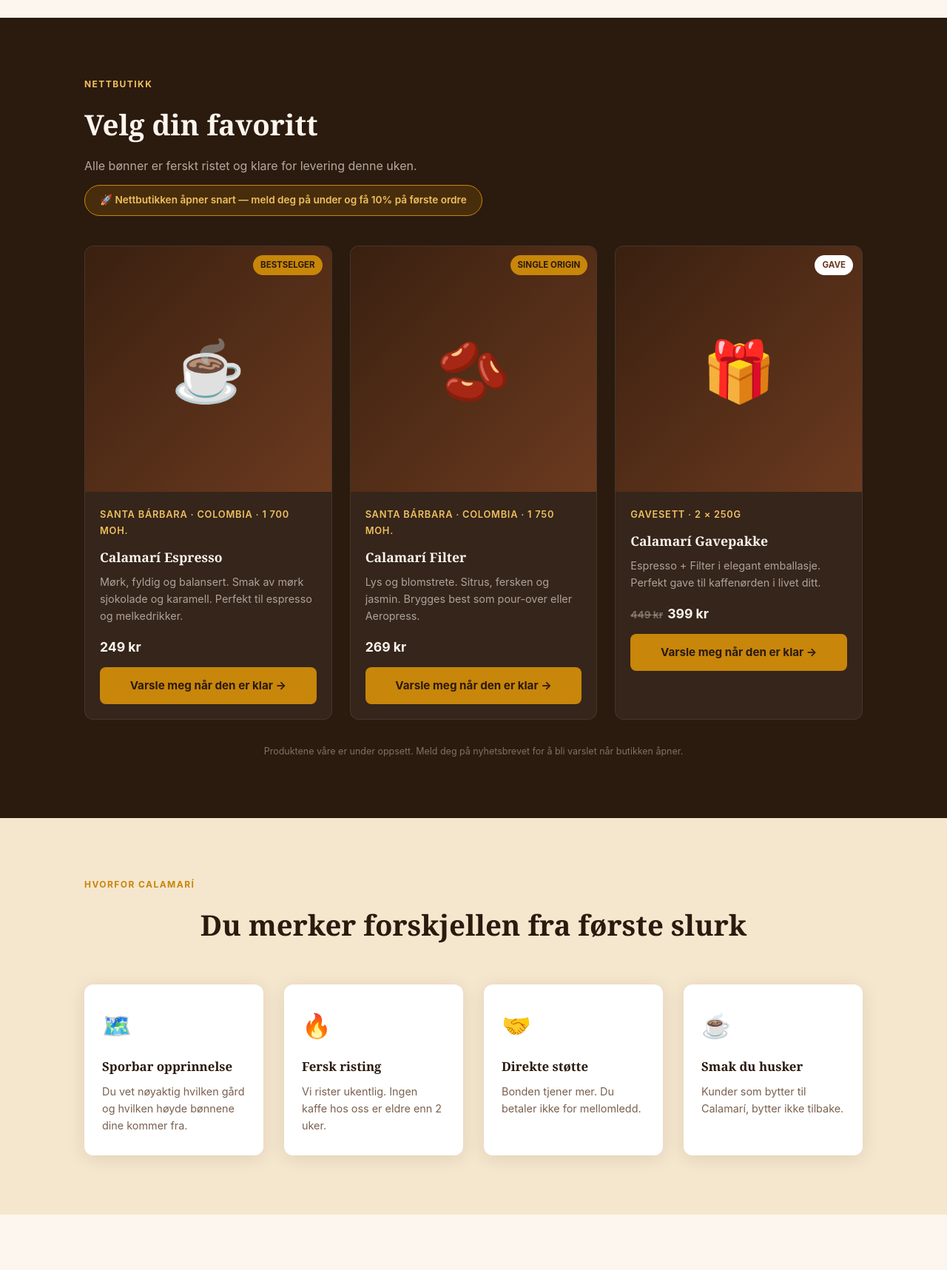
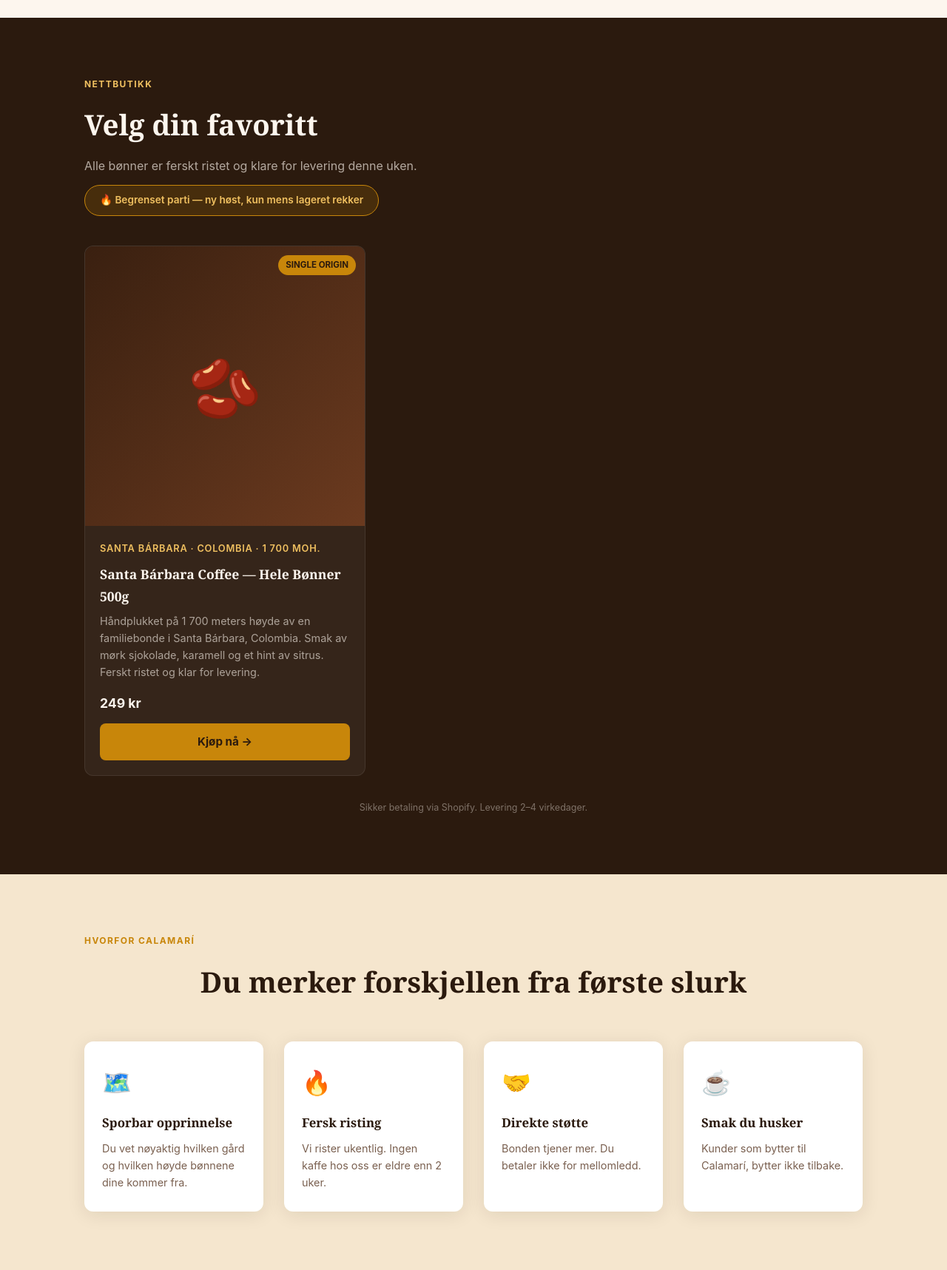
Before and after one commit to davidmyrann-sketch/cafecalamari-web, a Flask app: page / in a window 1280 px wide. Shown: the part 1605-3322 px from the top of the page at 74% size. Run offline with Flask 3, Linux system fonts and the light colour scheme.

Commit message:
Butikk: ett produkt med direkte Shopify-lenke (Santa Bárbara 500g)

```diff
--- a/templates/index.html
+++ b/templates/index.html
@@ -350,73 +350,31 @@
     <p class="section-tag">{{ t.shop_tag }}</p>
     <h2>{{ t.shop_h2 }}</h2>
     <p class="shop-sub sans">{{ t.shop_sub }}</p>
-    <p class="fomo-bar sans">
-      {% if lang == 'no' %}🚀 Nettbutikken åpner snart — meld deg på under og få 10% på første ordre{% elif lang == 'es' %}🚀 La tienda abre pronto — suscríbete abajo y recibe 10% en tu primer pedido{% else %}🚀 Shop opening soon — sign up below and get 10% off your first order{% endif %}
+    <p class="fomo-bar sans">🔥
+      {% if lang == 'no' %}Begrenset parti — ny høst, kun mens lageret rekker{% elif lang == 'es' %}Lote limitado — nueva cosecha, solo mientras dure el stock{% else %}Limited batch — new harvest, only while stocks last{% endif %}
     </p>
 
-    <div class="products-grid">
+    <div class="products-grid" style="max-width:380px;">
 
-      <!-- Produkt 1 -->
-      <div class="product-card">
-        <div class="product-img">
-          ☕
-          <span class="product-badge">Bestselger</span>
-        </div>
-        <div class="product-body">
-          <div class="origin">Santa Bárbara · Colombia · 1 700 moh.</div>
-          <h3>Calamarí Espresso</h3>
-          <p class="sans">Mørk, fyldig og balansert. Smak av mørk sjokolade og karamell. Perfekt til espresso og melkedrikker.</p>
-          <div class="product-footer">
-            <div class="product-price sans">249 kr</div>
-          </div>
-          <!-- SHOPIFY BUY BUTTON — lim inn embed-kode her fra Shopify admin → Buy Button -->
-          <div class="shopify-buy-btn-wrap" id="shopify-product-1">
-            <a href="#nyhetsbrev" class="btn-buy">
-              {% if lang == 'no' %}Varsle meg når den er klar →{% elif lang == 'es' %}Avísame cuando esté listo →{% else %}Notify me when ready →{% endif %}
-            </a>
-          </div>
-        </div>
-      </div>
-
-      <!-- Produkt 2 -->
+      <!-- Santa Bárbara Coffee — Hele Bønner 500g -->
       <div class="product-card">
         <div class="product-img">
           🫘
           <span class="product-badge">Single Origin</span>
         </div>
         <div class="product-body">
-          <div class="origin">Santa Bárbara · Colombia · 1 750 moh.</div>
-          <h3>Calamarí Filter</h3>
-          <p class="sans">Lys og blomstrete. Sitrus, fersken og jasmin. Brygges best som pour-over eller Aeropress.</p>
+          <div class="origin">Santa Bárbara · Colombia · 1 700 moh.</div>
+          <h3>Santa Bárbara Coffee — Hele Bønner 500g</h3>
+          <p class="sans">
+            {% if lang == 'no' %}Håndplukket på 1 700 meters høyde av en familiebonde i Santa Bárbara, Colombia. Smak av mørk sjokolade, karamell og et hint av sitrus. Ferskt ristet og klar for levering.{% elif lang == 'es' %}Recolectado a mano a 1 700 metros por una familia cafetera en Santa Bárbara, Colombia. Sabores de chocolate oscuro, caramelo y un toque cítrico. Recién tostado y listo para envío.{% else %}Hand-picked at 1,700 metres by a family farmer in Santa Bárbara, Colombia. Flavours of dark chocolate, caramel and a hint of citrus. Freshly roasted and ready to ship.{% endif %}
+          </p>
           <div class="product-footer">
-            <div class="product-price sans">269 kr</div>
+            <div class="product-price sans">249 kr</div>
           </div>
-          <div class="shopify-buy-btn-wrap" id="shopify-product-2">
-            <a href="#nyhetsbrev" class="btn-buy">
-              {% if lang == 'no' %}Varsle meg når den er klar →{% elif lang == 'es' %}Avísame cuando esté listo →{% else %}Notify me when ready →{% endif %}
-            </a>
-          </div>
-        </div>
-      </div>
-
-      <!-- Produkt 3 -->
-      <div class="product-card">
-        <div class="product-img">
-          🎁
-          <span class="product-badge" style="background:#fff;color:var(--brown);">Gave</span>
-        </div>
-        <div class="product-body">
-          <div class="origin">Gavesett · 2 × 250g</div>
-          <h3>Calamarí Gavepakke</h3>
-          <p class="sans">Espresso + Filter i elegant emballasje. Perfekt gave til kaffenørden i livet ditt.</p>
-          <div class="product-footer">
-            <div class="product-price sans">
-              <span class="old">449 kr</span>399 kr
-            </div>
-          </div>
-          <div class="shopify-buy-btn-wrap" id="shopify-product-3">
-            <a href="#nyhetsbrev" class="btn-buy">
-              {% if lang == 'no' %}Varsle meg når den er klar →{% elif lang == 'es' %}Avísame cuando esté listo →{% else %}Notify me when ready →{% endif %}
+          <div class="shopify-buy-btn-wrap">
+            <a href="https://cafecalamari.myshopify.com/products/santa-barbara-coffee-hele-bonner-500g"
+               target="_blank" class="btn-buy">
+              {% if lang == 'no' %}Kjøp nå →{% elif lang == 'es' %}Comprar ahora →{% else %}Buy now →{% endif %}
             </a>
           </div>
         </div>
@@ -426,11 +384,11 @@
 
     <p class="shopify-note sans" style="margin-top:32px;">
       {% if lang == 'no' %}
-        Produktene våre er under oppsett. Meld deg på nyhetsbrevet for å bli varslet når butikken åpner.
+        Sikker betaling via Shopify. Levering 2–4 virkedager.
       {% elif lang == 'es' %}
-        Nuestros productos están en configuración. Suscríbete para ser notificado cuando la tienda abra.
+        Pago seguro a través de Shopify. Entrega en 2–4 días laborables.
       {% else %}
-        Our products are being set up. Sign up to be notified when the shop opens.
+        Secure payment via Shopify. Delivery within 2–4 working days.
       {% endif %}
     </p>
   </div>
```
